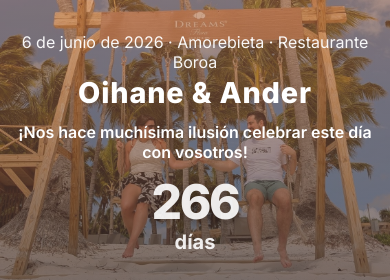
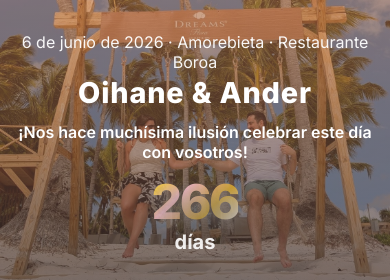
Before and after one commit to carnafon/v1BD, a website: page index.html in a window 390 px wide. Shown: the top 280 px of the page. Drawn offline with nearby package versions, Linux system fonts and the light colour scheme.

Commit message:
Update styles.css

```diff
--- a/styles.css
+++ b/styles.css
@@ -374,7 +374,18 @@ footer{padding:2rem 1rem;text-align:center;color:var(--muted)}.small{font-size:.
   line-height: 1;
   font-weight: 800;
   letter-spacing: -0.05em;
-  text-shadow: 0 4px 8px rgba(0,0,0,0.3);
+
+  /* Efecto WordArt */
+  background: linear-gradient(135deg, #FFD700, #FFC0CB, #DAA520, #E6E6FA); /* Un degradado de colores dorados y suaves */
+  -webkit-background-clip: text;
+  -webkit-text-fill-color: transparent;
+  background-clip: text;
+  text-fill-color: transparent;
+
+  /* Sombra para que el texto resalte */
+  text-shadow:
+    0 5px 15px rgba(255, 255, 255, 0.4),  /* Sombra blanca superior */
+    0 10px 20px rgba(0, 0, 0, 0.5); /* Sombra oscura para profundidad */
 }
 
 .countdown-single {
```
